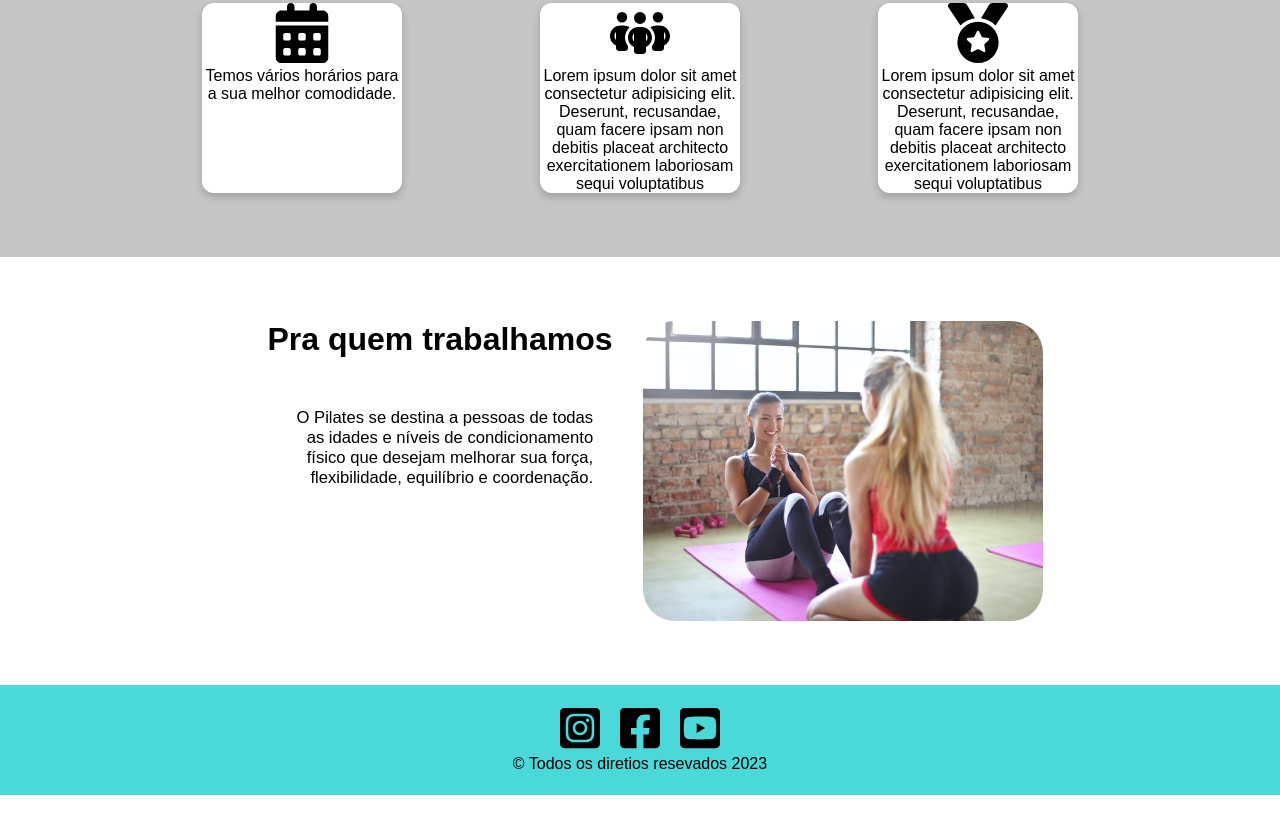
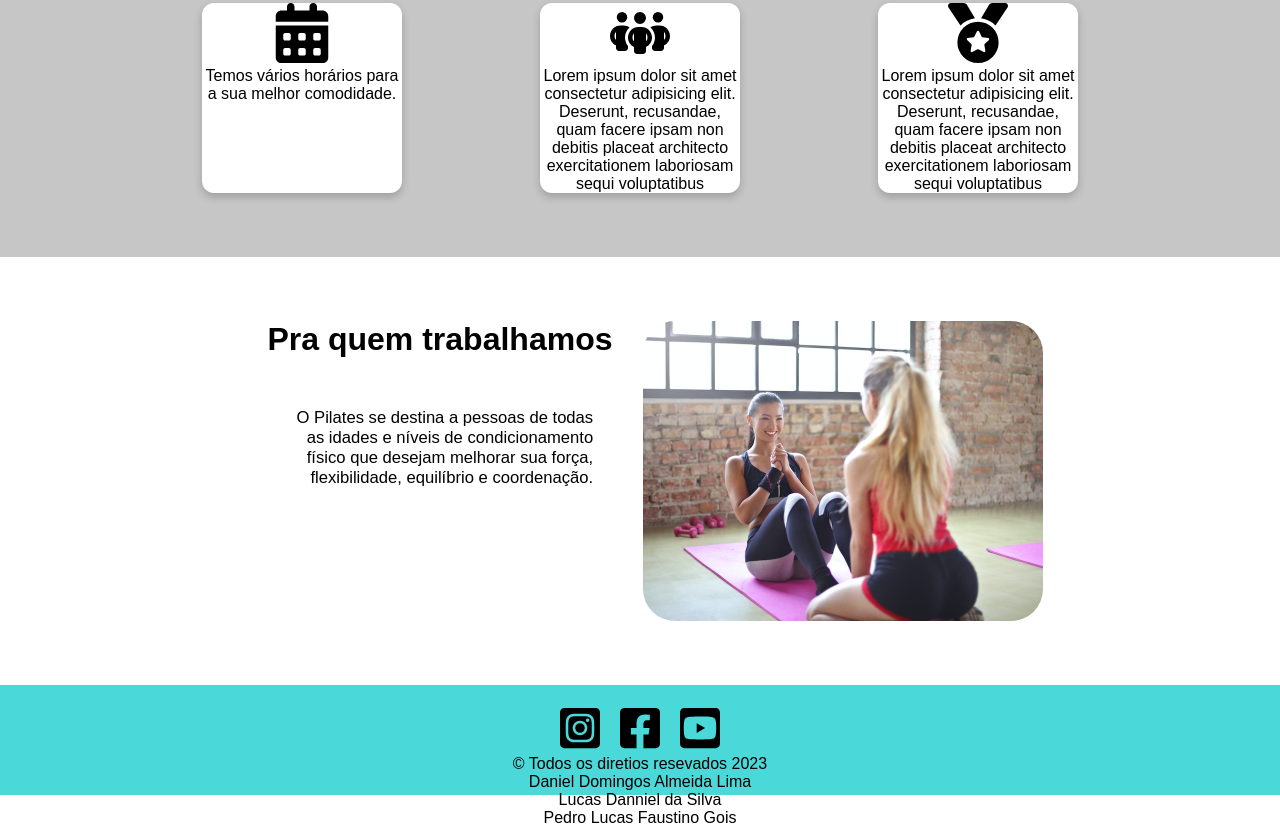
Before and after one commit to danlimax/fisionassau, a plain HTML site: page src/index.html in a window 1280 px wide. Shown: the part 545-1372 px from the top of the page. Before the commit the page ends 1340 px from the top, so only its background shows below. Drawn offline with Linux system fonts and the light colour scheme.

Commit message:
Update index.html

```diff
--- a/src/index.html
+++ b/src/index.html
@@ -116,6 +116,9 @@
         /></a>
       </div>
       <p style="color: rgb(0, 0, 0)">&copy; Todos os diretios resevados 2023</p>
+      <p style="color: rgb(0, 0, 0)">Daniel Domingos Almeida Lima</p>
+      <p style="color: rgb(0, 0, 0)">Lucas Danniel da Silva</p>
+      <p style="color: rgb(0, 0, 0)">Pedro Lucas Faustino Gois</p>
     </footer>
   </body>
 </html>
```
